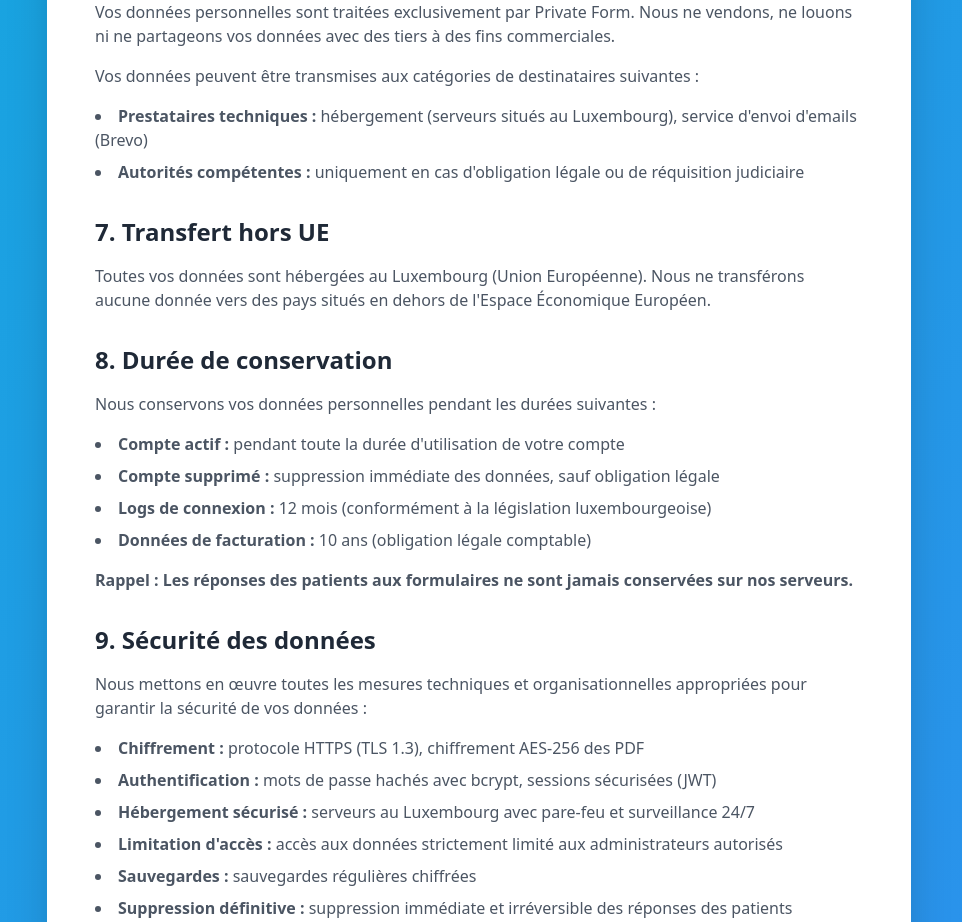
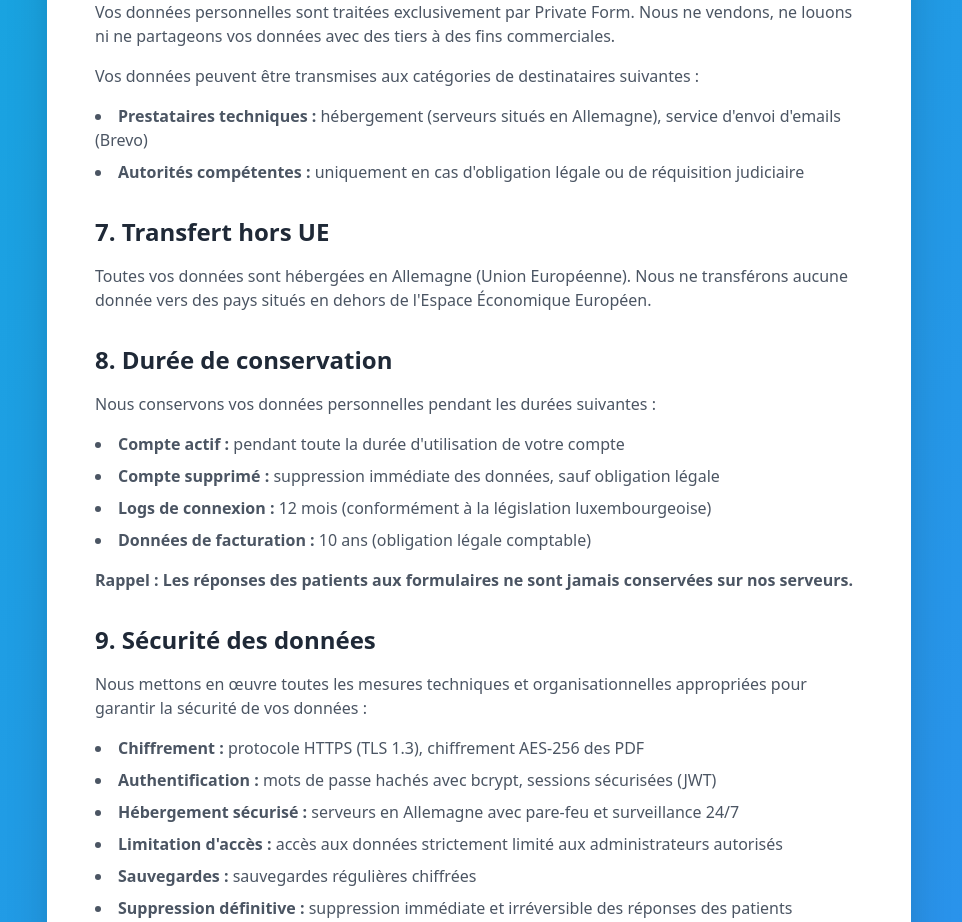
Before and after one commit to Arrakis-IT/PrivateForm, a FastAPI app: page /confidentialite in a window 1280 px wide. Shown: the part 2032-2954 px from the top of the page, without its empty margins (161-1123 px from the left). Run offline with FastAPI, Linux system fonts and the light colour scheme; style sheets or scripts are compiled from the project's sources; parts of the project's set-up code (start-up, migrations or seed data) failed here and were passed over.

Commit message:
Changed hosting location

```diff
--- a/app/templates/base/confidentialite.html
+++ b/app/templates/base/confidentialite.html
@@ -116,7 +116,7 @@
                     Vos données peuvent être transmises aux catégories de destinataires suivantes :
                 </p>
                 <ul class="list-disc list-inside text-gray-600 space-y-2">
-                    <li><strong>Prestataires techniques :</strong> hébergement (serveurs situés au Luxembourg), service d'envoi d'emails (Brevo)</li>
+                    <li><strong>Prestataires techniques :</strong> hébergement (serveurs situés en Allemagne), service d'envoi d'emails (Brevo)</li>
                     <li><strong>Autorités compétentes :</strong> uniquement en cas d'obligation légale ou de réquisition judiciaire</li>
                 </ul>
             </section>
@@ -124,7 +124,7 @@
             <section class="mb-8">
                 <h2 class="text-2xl font-bold text-gray-800 mb-4">7. Transfert hors UE</h2>
                 <p class="text-gray-600">
-                    Toutes vos données sont hébergées au Luxembourg (Union Européenne). Nous ne transférons aucune donnée vers des pays situés en dehors de l'Espace Économique Européen.
+                    Toutes vos données sont hébergées en Allemagne (Union Européenne). Nous ne transférons aucune donnée vers des pays situés en dehors de l'Espace Économique Européen.
                 </p>
             </section>
 
@@ -152,7 +152,7 @@
                 <ul class="list-disc list-inside text-gray-600 space-y-2">
                     <li><strong>Chiffrement :</strong> protocole HTTPS (TLS 1.3), chiffrement AES-256 des PDF</li>
                     <li><strong>Authentification :</strong> mots de passe hachés avec bcrypt, sessions sécurisées (JWT)</li>
-                    <li><strong>Hébergement sécurisé :</strong> serveurs au Luxembourg avec pare-feu et surveillance 24/7</li>
+                    <li><strong>Hébergement sécurisé :</strong> serveurs en Allemagne avec pare-feu et surveillance 24/7</li>
                     <li><strong>Limitation d'accès :</strong> accès aux données strictement limité aux administrateurs autorisés</li>
                     <li><strong>Sauvegardes :</strong> sauvegardes régulières chiffrées</li>
                     <li><strong>Suppression définitive :</strong> suppression immédiate et irréversible des réponses des patients</li>
--- a/app/templates/base/landing.html
+++ b/app/templates/base/landing.html
@@ -47,7 +47,7 @@
             <svg class="w-4 h-4" fill="none" stroke="currentColor" viewBox="0 0 24 24">
                 <path stroke-linecap="round" stroke-linejoin="round" stroke-width="2" d="M9 12l2 2 4-4m5.618-4.016A11.955 11.955 0 0112 2.944a11.955 11.955 0 01-8.618 3.04A12.02 12.02 0 003 9c0 5.591 3.824 10.29 9 11.622 5.176-1.332 9-6.03 9-11.622 0-1.042-.133-2.052-.382-3.016z"/>
             </svg>
-            <span>Conforme RGPD · Hébergé au Luxembourg</span>
+            <span>Conforme RGPD · Hébergé en Allemagne</span>
         </div>
     </div>
 </div>
```
